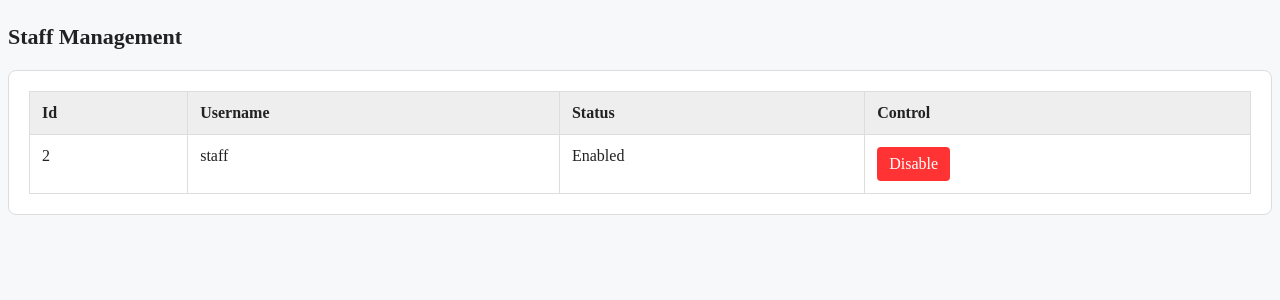
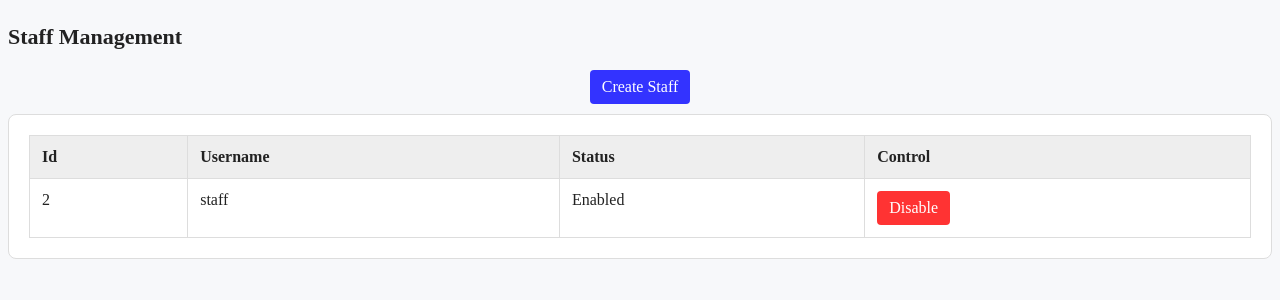
Before and after one commit to Pudzel308/livestock-feeds-management, a Flask app: page /staff in a window 1280 px wide. Shown: the part 83-383 px from the top of the page. Run offline with Flask 3, Linux system fonts and the light colour scheme; a user stored in the database is signed in.

Commit message:
change 11.18.26: update

```diff
--- a/templates/staff_management.html
+++ b/templates/staff_management.html
@@ -2,8 +2,25 @@
 
 {% block title %}Staffs - Livestock Feeds Management{% endblock %}
 
+{% block head_extra %}
+    <style>
+        .staff-toolbar {
+            display: flex;
+            justify-content: center;
+            margin-top: 10px;
+            margin-bottom: 10px;
+        }
+    </style>
+{% endblock %}
+
 {% block content %}
 <h2 class="page-title">Staff Management</h2>
+
+<div class="staff-toolbar">
+    <form>
+        <button type="submit">Create Staff</button>
+    </form>
+</div>
 
 <section class="panel">
     {% if staff_members %}
```
